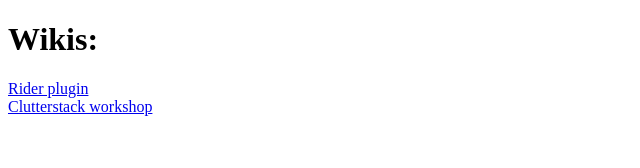
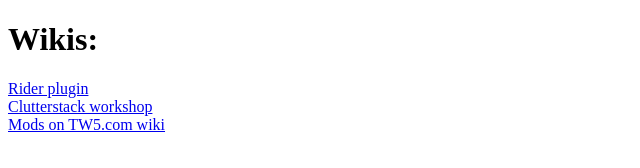
Before and after one commit to clutterstack/can-tw, a plain HTML site: page index.html in a window 1280 px wide. Shown: the whole page, without its empty margins (0-640 px from the left). Drawn offline with Linux system fonts and the light colour scheme.

Commit message:
Add page for vanilla TW5.com stuff

```diff
--- a/index.html
+++ b/index.html
@@ -5,3 +5,4 @@
 
 <a href="rider-plugin">Rider plugin</a> <br>
 <a href="workshop">Clutterstack workshop</a> <br>
+<a href="clutterstack-TW5-com">Mods on TW5.com wiki</a><br>
```
